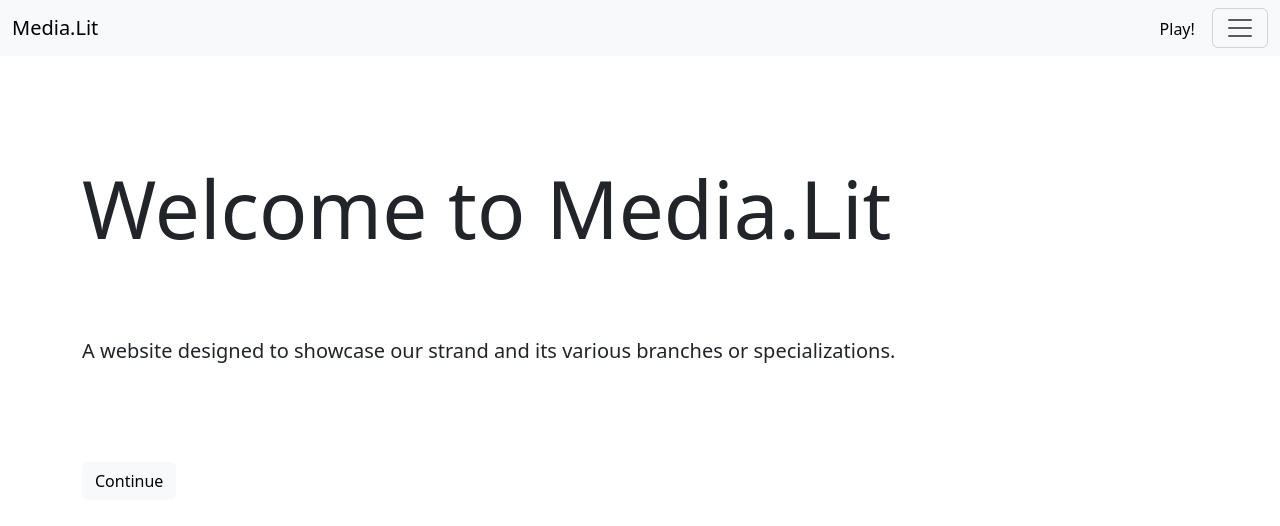
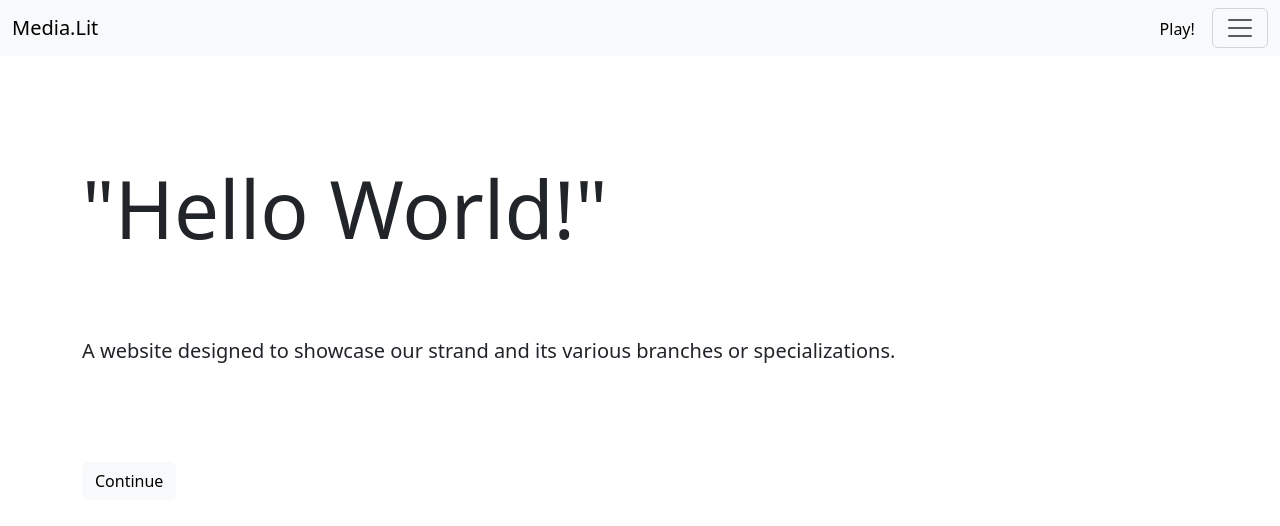
Before and after one commit to Zekiru/Media.Lit, a plain HTML site: page index.html in a window 1280 px wide. Drawn offline with Linux system fonts and the light colour scheme.

Commit message:
Header Change

```diff
--- a/index.html
+++ b/index.html
@@ -57,7 +57,7 @@
 
 	<article>
 		<div class="container-sm main_header">
-			<h1 class="display-1">Welcome to Media.Lit</h1>
+			<h1 class="display-1">"Hello World!"</h1>
 			<p class="lead">A website designed to showcase our strand and its various branches or specializations.</p>
 			<button type="button" class="btn btn-light">Continue</button>
 		</div>
```
